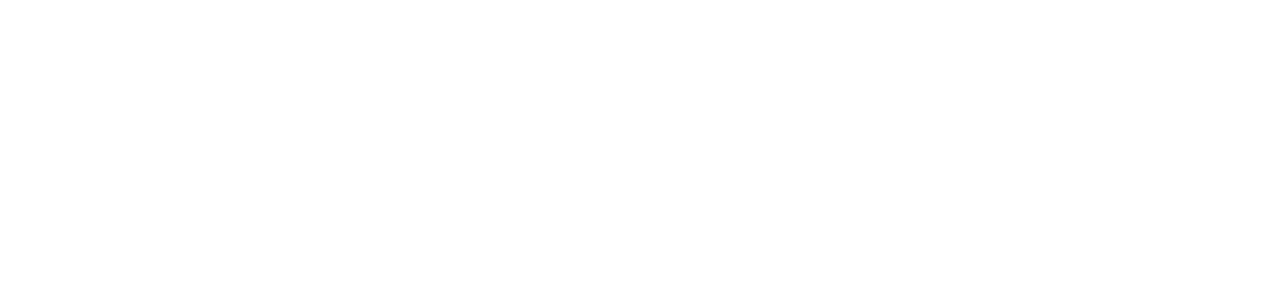
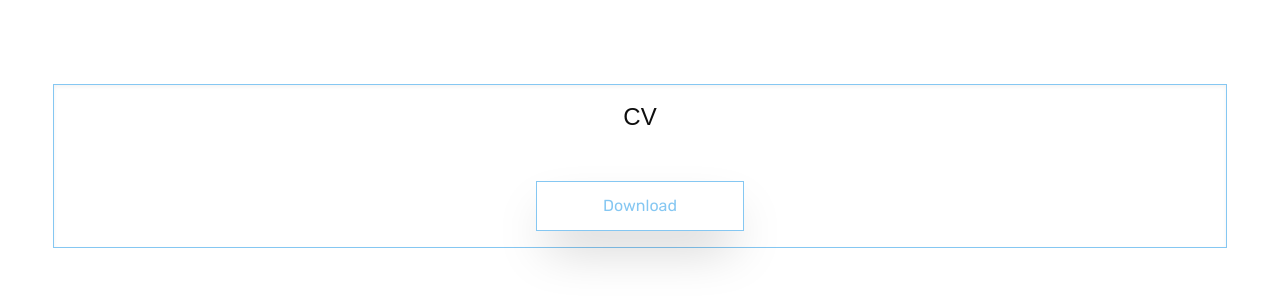
Before and after one commit to Cylecq/my-website, a Next.js app: page /en in a window 1280 px wide. Shown: the part 1834-2134 px from the top of the page. Before the commit the page ends 1600 px from the top, so only its background shows below. Built offline with nearby package versions, Linux system fonts and the light colour scheme; a web font is replaced by a local one.

Commit message:
Add CV section to page

```diff
--- a/src/app/[lang]/page.tsx
+++ b/src/app/[lang]/page.tsx
@@ -2,6 +2,7 @@
 import { getDictionary } from "@/lib/dictionary";
 import Title from "./sections/Title";
 import About from "./sections/About";
+import CV from "./sections/CV";
 
 interface Props {
   params: {
@@ -17,6 +18,7 @@
     <>
       <Title titleDict={title} />
       <About />
+      <CV />
     </>
   );
 }
--- /dev/null
+++ b/src/app/[lang]/sections/CV.tsx
@@ -0,0 +1,21 @@
+import Image from 'next/image';
+import React from 'react'
+
+type Props = {}
+
+function CV({}: Props) {
+  return (
+    <section className="h-screen flex justify-center items-center">
+      <div className="bg-white w-11/12 py-4 px-2 z-10 border border-primary shadow-inner flex flex-col justify-center items-center gap-10">
+        <h2 className="font-display text-2xl mb-2">CV</h2>
+        <button className="relative h-[50px] w-52 overflow-hidden border border-primary bg-white text-primary shadow-2xl transition-all before:absolute before:left-0 before:right-0 before:top-0 before:h-0 before:w-full before:bg-primary before:duration-500 after:absolute after:bottom-0 after:left-0 after:right-0 after:h-0 after:w-full after:bg-primary after:duration-500 hover:text-black hover:shadow-primary hover:before:h-2/4 hover:after:h-2/4 hover:border-black">
+          <span className="relative z-10 flex items-center justify-center gap-4">
+            Download
+          </span>
+        </button>
+      </div>
+    </section>
+  );
+}
+
+export default CV
```
